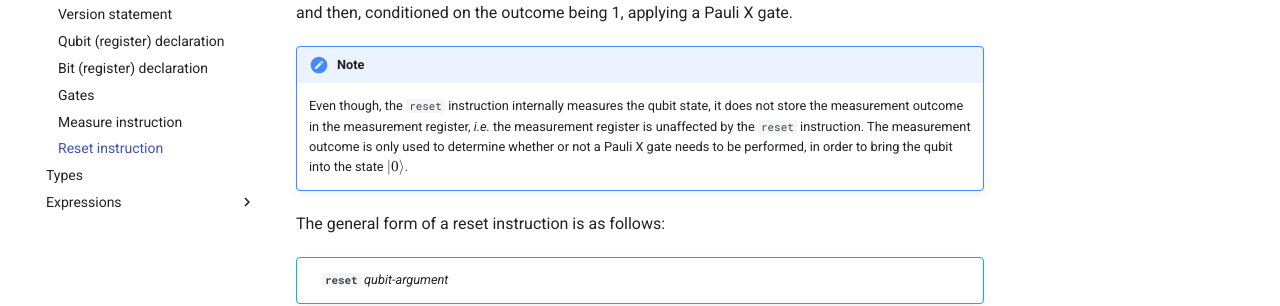
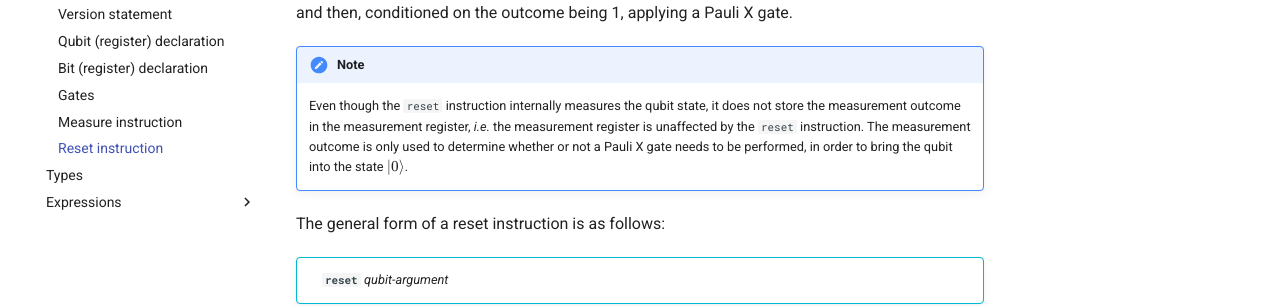
Before and after one commit to QuTech-Delft/cQASM-spec, an MkDocs documentation site: the page built from docs/language_specification/statements/reset_instruction.md, in a window 1280 px wide and 900 px high. Shown: the part 254-560 px from the top of the window. Built offline with MkDocs 1.6.1 and Material for MkDocs 9.7.7, drawn with Linux system fonts in a browser that asks for light colours; comment, search, counter and statistics services are not loaded; the version menu is left out.

```diff
--- a/docs/language_specification/statements/reset_instruction.md
+++ b/docs/language_specification/statements/reset_instruction.md
@@ -3,7 +3,7 @@ It does this by first measuring the qubit and then, conditioned on the outcome b
 
 !!! note
 
-    Even though, the `reset` instruction internally measures the qubit state,
+    Even though the `reset` instruction internally measures the qubit state,
     it does not store the measurement outcome in the measurement register,
     _i.e._ the measurement register is unaffected by the `reset` instruction.
     The measurement outcome is only used to determine whether or not
```
